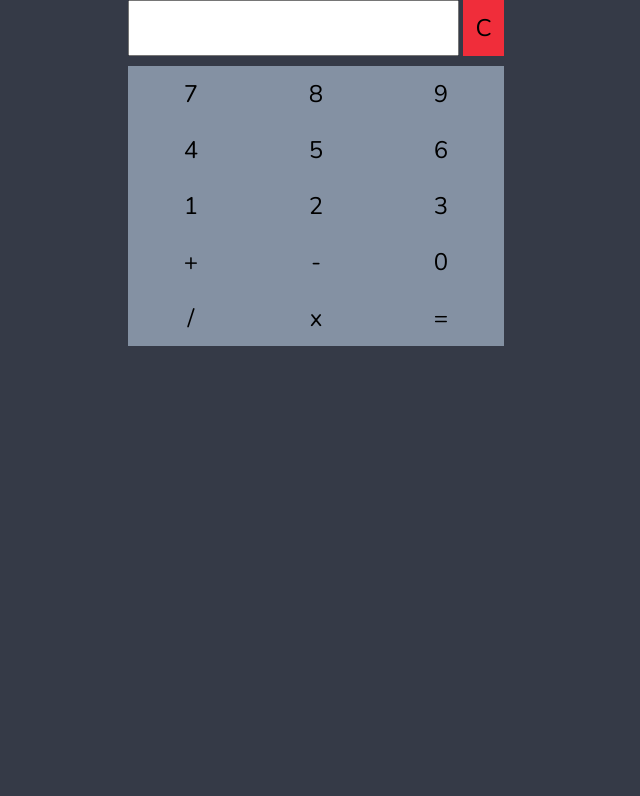
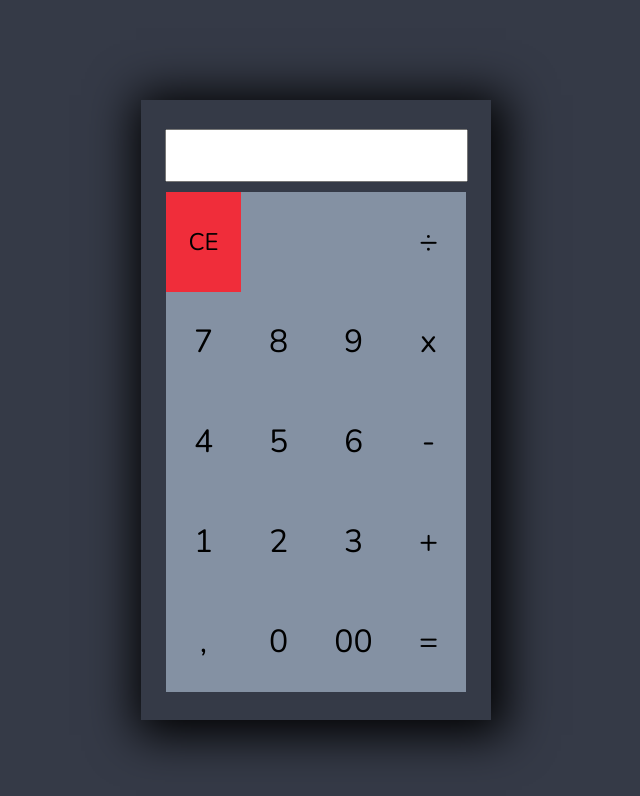
Before and after one commit to iaglourenco/topicos, a plain HTML site: page calculadora/index.html in a window 1280 px wide. Shown: the whole page, without its empty margins (324-964 px from the left). Drawn offline with nearby package versions, Linux system fonts and the light colour scheme.

Commit message:
Adjustments on eval

```diff
--- a/calculadora/index.html
+++ b/calculadora/index.html
@@ -1,46 +1,134 @@
 <!DOCTYPE html>
 <html lang="pt-BR">
-<head>
+  <head>
     <link
-    href="https://fonts.googleapis.com/css2?family=Nunito&display=swap"
-    rel="stylesheet"
-  />
+      href="https://fonts.googleapis.com/css2?family=Nunito&display=swap"
+      rel="stylesheet"
+    />
     <script type="text/javascript" charset="utf-8" src="script.js"></script>
-    <link rel="stylesheet" href="style.css">
-    <meta charset="UTF-8">
-    <meta http-equiv="X-UA-Compatible" content="IE=edge">
-    <meta name="viewport" content="width=device-width, initial-scale=1.0">
+    <link rel="stylesheet" href="style.css" />
+    <meta charset="UTF-8" />
+    <meta http-equiv="X-UA-Compatible" content="IE=edge" />
+    <meta name="viewport" content="width=device-width, initial-scale=1.0" />
     <title>Calculadora</title>
-</head>
-<body>
+  </head>
+  <body>
+    <div id="calc-container">
+      <div id="visor-container">
+        <input type="text" name="visor" id="visor" />
+      </div>
 
+      <div id="buttons">
+        <input type="button" value="CE" id="clear" onclick="clearVisor()" />
+        <input type="button" value="" class="none" />
+        <input type="button" value="" class="none" />
 
-        <div id="container">
+        <input
+          type="button"
+          value="&#247;"
+          class="operation"
+          onclick="setVisor('/')"
+        />
 
+        <input
+          type="button"
+          value="7"
+          class="number"
+          onclick="setVisor(value)"
+        />
+        <input
+          type="button"
+          value="8"
+          class="number"
+          onclick="setVisor(value)"
+        />
+        <input
+          type="button"
+          value="9"
+          class="number"
+          onclick="setVisor(value)"
+        />
 
-        <form name="calc">
-            <input type="text" name="visor" id="visor">
-            <input type="button" value="C" id="clear" onclick="clearVisor()" >
-            <div id="buttons">
-                <input type="button" value="7" onclick="setVisor(value)">
-                <input type="button" value="8" onclick="setVisor(value)">
-                <input type="button" value="9" onclick="setVisor(value)">
-                <input type="button" value="4" onclick="setVisor(value)">
-                <input type="button" value="5" onclick="setVisor(value)">
-                <input type="button" value="6" onclick="setVisor(value)">
-                <input type="button" value="1" onclick="setVisor(value)">
-                <input type="button" value="2" onclick="setVisor(value)">
-                <input type="button" value="3" onclick="setVisor(value)">
-                <input type="button" value="+" id="add" onclick="setVisor(value)">
-                <input type="button" value="-" id="minus" onclick="setVisor(value)">
-                <input type="button" value="0" onclick="setVisor(value)">
-                <input type="button" value="/" id="div" onclick="setVisor(value)">
-                <input type="button" value="x" id="times" onclick="setVisor('*')">
-                <input type="button" value="=" id="equal" onclick="setVisor('=')">
-            </div>
-        </form>
+        <input
+          type="button"
+          value="x"
+          class="operation"
+          onclick="setVisor('*')"
+        />
 
+        <input
+          type="button"
+          value="4"
+          class="number"
+          onclick="setVisor(value)"
+        />
+        <input
+          type="button"
+          value="5"
+          class="number"
+          onclick="setVisor(value)"
+        />
+        <input
+          type="button"
+          value="6"
+          class="number"
+          onclick="setVisor(value)"
+        />
+
+        <input
+          type="button"
+          value="-"
+          class="operation"
+          onclick="setVisor(value)"
+        />
+
+        <input
+          type="button"
+          value="1"
+          class="number"
+          onclick="setVisor(value)"
+        />
+        <input
+          type="button"
+          value="2"
+          class="number"
+          onclick="setVisor(value)"
+        />
+        <input
+          type="button"
+          value="3"
+          class="number"
+          onclick="setVisor(value)"
+        />
+
+        <input
+          type="button"
+          value="+"
+          class="operation"
+          onclick="setVisor(value)"
+        />
+
+        <input type="button" value="," class="number" onclick="setVisor('.')" />
+        <input
+          type="button"
+          class="number"
+          value="0"
+          onclick="setVisor(value)"
+        />
+        <input type="button" value="00" class="number" onclick="setVisor(value)" />
+
+        <input type="button" value="=" id="equal" onclick="setVisor('=')" />
+      </div>
     </div>
-
-</body>
+    <script>
+      document
+        .getElementById("visor")
+        .addEventListener("keyup", function (evt) {
+          evt.preventDefault();
+          if (evt.keyCode == 13) {
+            document.getElementById("equal").click();
+          }
+        });
+    </script>
+  </body>
 </html>
--- a/calculadora/script.js
+++ b/calculadora/script.js
@@ -1,11 +1,26 @@
-function clearVisor(){
-    document.calc.visor.value=""
+function clearVisor() {
+  document.getElementById("visor").value = "";
 }
-function setVisor(str){
 
-    if(str == "=")
-        document.calc.visor.value = eval(document.calc.visor.value)
+const regex = /[a-zA-Z'(){}]/im;
 
-    else
-        document.calc.visor.value = document.calc.visor.value + str
+function setVisor(str) {
+  let currentVisor = document.getElementById("visor").value;
+
+  if (str == "=") {
+    if (currentVisor.length == 0) return;
+    document.getElementById("visor").value = currentVisor.match(regex)
+      ? "Error"
+      : eval(currentVisor);
+  } else if (
+    (currentVisor.length == 0 && !["/", "*", "-", "+"].includes(str)) ||
+    (currentVisor.length != 0 &&
+      ["/", "*", "-", "+"].includes(currentVisor[currentVisor.length - 1]) &&
+      !["/", "*", "-", "+"].includes(str)) ||
+    (currentVisor.length != 0 &&
+      !["/", "*", "-", "+"].includes(currentVisor[currentVisor.length - 1]))
+  ) {
+    document.getElementById("visor").value =
+      document.getElementById("visor").value + str;
+  }
 }
--- a/calculadora/style.css
+++ b/calculadora/style.css
@@ -1,44 +1,73 @@
 body{
+    background-color: #353A47;
+}
+
+#calc-container{
     display: flex;
+    flex-direction: column;
     align-items: center;
-    justify-content:center;
-    margin: 0;
+    justify-content: center;
+    width: 350px;
+    height: 620px;
+    margin: auto;
+    margin-top: 100px;
     background-color: #353A47;
+    box-shadow: #000 5px 5px 45px 10px;
+}
+
+
+#buttons{
+    width: 300px;
+    height: 500px;
+    margin-top: 10px;
+    display: grid;
+    grid-template-columns: 1fr 1fr 1fr 1fr;
+}
+
+#buttons .number{
+    padding: 10px;
+    border-color: transparent;
+    font-family: Nunito;
+    font-size: 32px;
+    background-color: #8491A3;
+}
+#buttons .none{
+    border-color: transparent;
+    background-color: #8491A3;
+}
+
+#buttons .operation{
+    padding: 10px;
+    border-color: transparent;
+    font-family: Nunito;
+    font-size: 32px;
+    background-color: #8491A3;
 
 }
 
+#buttons .number:hover, #buttons .operation:hover{
+    background-color: #9CFC97;
+}
 
 
-#buttons{
-    margin-top: 10px;
-    display: grid;
-    grid-template-columns: 1fr 1fr 1fr;
+#buttons #equal{
+    padding: 10px;
+    border-color: transparent;
+    font-family: Nunito;
+    font-size: 32px;
+    background-color: #8491A3;
 }
 
-#buttons input{
+#buttons #clear{
     padding: 10px;
     border-color: transparent;
     font-family: Nunito;
     font-size: 24px;
-    background-color: #8491A3;
-}
-
-#buttons input:hover{
-    background-color: #9CFC97;
-}
-
-#clear{
-    padding: 10px;
-    border-color: transparent;
-    font-family: Nunito;
-    font-size: 24px;
-    color: #000;
     background-color: #F02D3A;
 }
 
-#clear:hover{
+#buttons #clear:hover{
     background-color: #DD0426;
-
 }
 
 #buttons #equal:hover{
@@ -46,9 +75,8 @@ body{
 }
 
 #visor{
-    direction: rtl;
-    margin: 0;
-    padding: 10px;
+    width: 295px;
+    outline: none;
     font-family: Nunito;
-    font-size: 24px;
+    font-size: 35px;
 }
```
